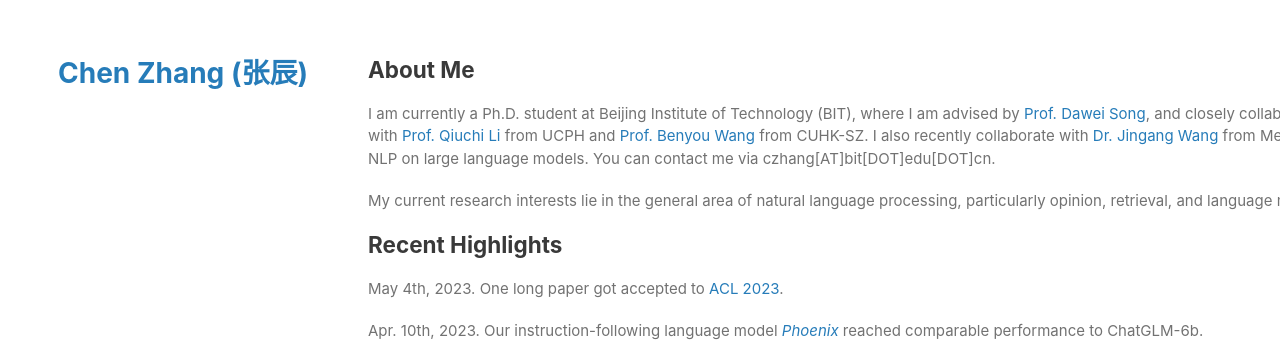
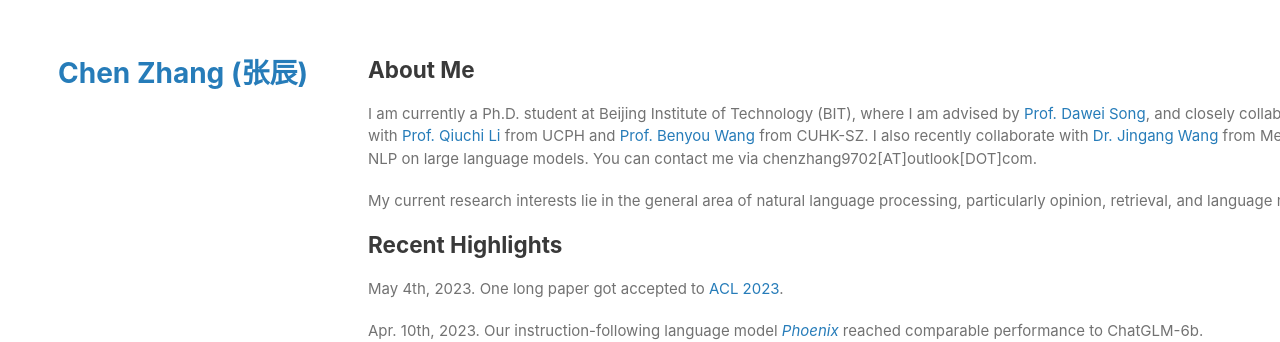
Before and after one commit to GeneZC/genezc.github.io, a Jekyll site: the page built from index.md, in a window 1280 px wide and 900 px high. Shown: the top 342 px of the window. Built offline with Jekyll 4.4.1, drawn with Linux system fonts in a browser that asks for light colours; our own code applies the rules of GitHub Pages for plain Markdown files.

Commit message:
Update index.md

```diff
--- a/index.md
+++ b/index.md
@@ -4,7 +4,7 @@ layout: default
 
 ## About Me
 
-I am currently a Ph.D. student at Beijing Institute of Technology (BIT), where I am advised by [Prof. Dawei Song](http://cs.bit.edu.cn/szdw/jsml/js/sdw/index.htm), and closely collaborate with [Prof. Qiuchi Li](https://qiuchili.github.io) from UCPH and [Prof. Benyou Wang](https://wabyking.github.io/old) from CUHK-SZ. I also recently collaborate with [Dr. Jingang Wang](https://sites.google.com/site/bitwjg/) from Meituan NLP on large language models. You can contact me via czhang[AT]bit[DOT]edu[DOT]cn.
+I am currently a Ph.D. student at Beijing Institute of Technology (BIT), where I am advised by [Prof. Dawei Song](http://cs.bit.edu.cn/szdw/jsml/js/sdw/index.htm), and closely collaborate with [Prof. Qiuchi Li](https://qiuchili.github.io) from UCPH and [Prof. Benyou Wang](https://wabyking.github.io/old) from CUHK-SZ. I also recently collaborate with [Dr. Jingang Wang](https://sites.google.com/site/bitwjg/) from Meituan NLP on large language models. You can contact me via chenzhang9702[AT]outlook[DOT]com.
 
 My current research interests lie in the general area of natural language processing, particularly opinion, retrieval, and language models.
 
```
